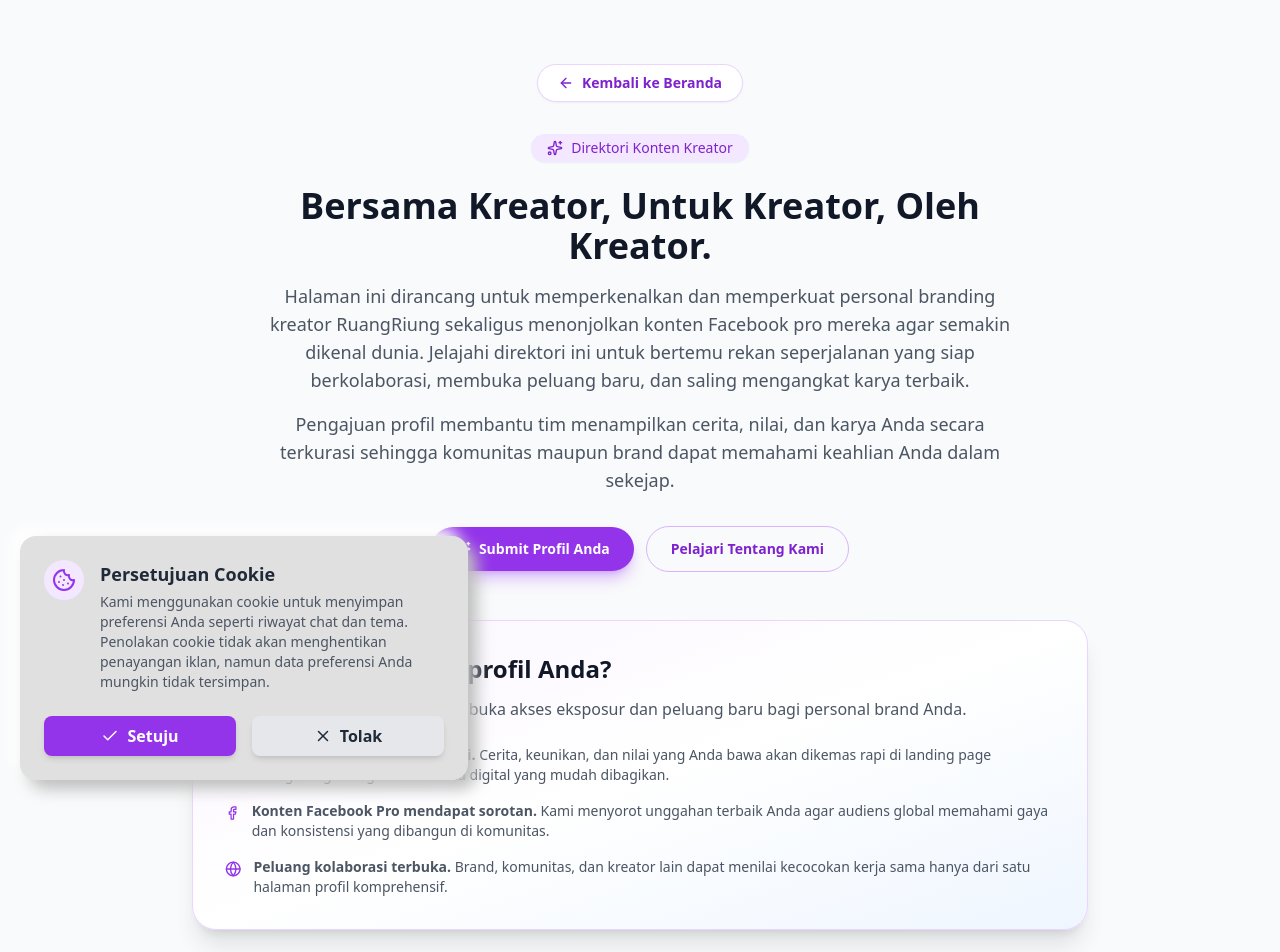
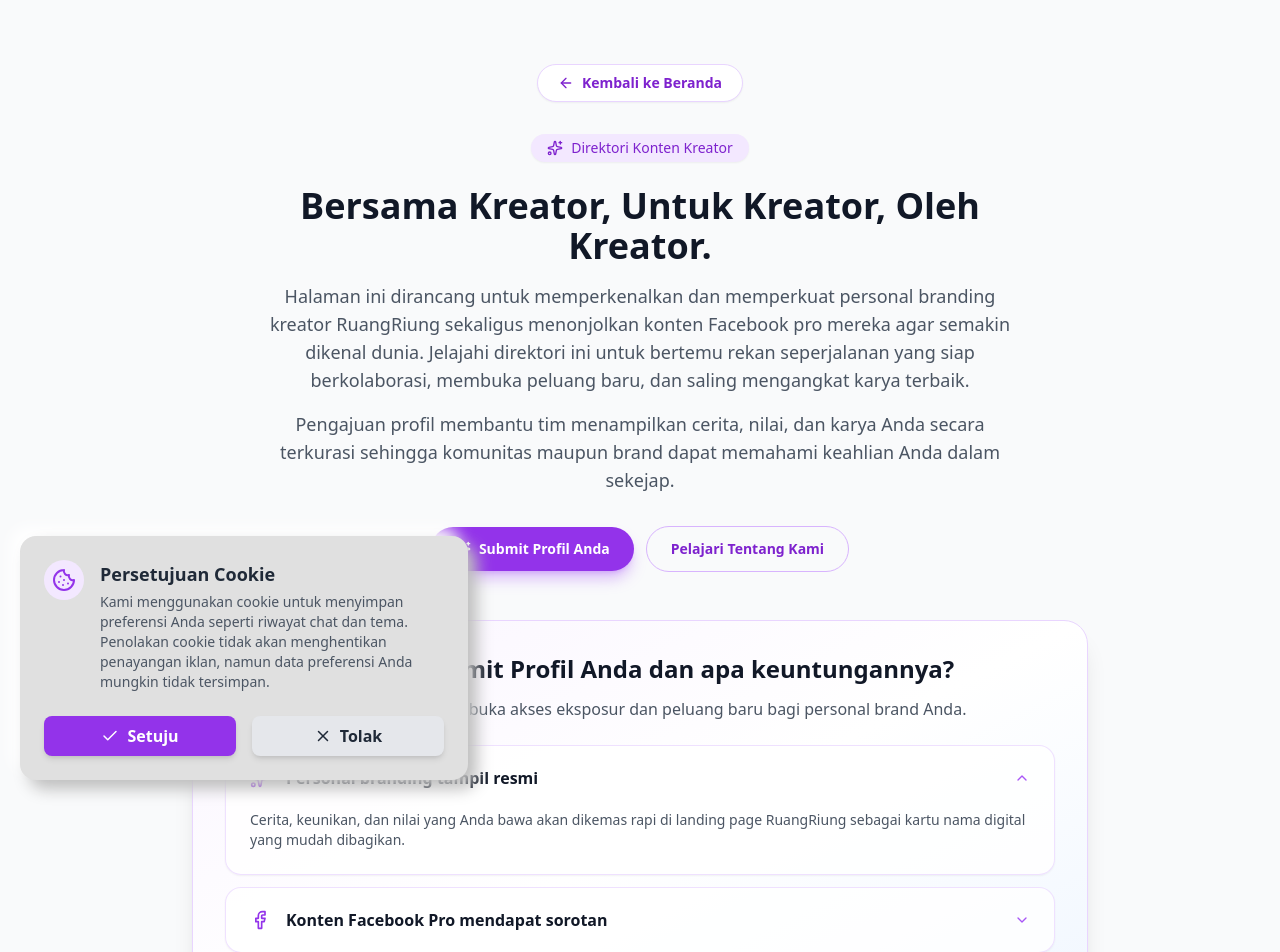
Before and after one commit to ruangriung/ruangriung-generator-app, a Next.js app: page /konten-kreator in a window 1280 px wide. Shown: the top 952 px of the page. Built offline with nearby package versions, Linux system fonts and the light colour scheme; no server answers.

Commit message:
feat: enhance konten kreator benefits

```diff
--- a/app/konten-kreator/page.tsx
+++ b/app/konten-kreator/page.tsx
@@ -6,6 +6,7 @@ import { Fragment, useEffect, useMemo, useState } from 'react';
 import type { LucideIcon } from 'lucide-react';
 import {
   ArrowLeft,
+  ChevronDown,
   Facebook,
   Globe,
   Instagram,
@@ -41,6 +42,12 @@ type SocialKey = keyof SocialLinks;
 type SocialPlatform = {
   key: SocialKey;
   label: string;
+  icon: LucideIcon;
+};
+
+type SubmissionBenefit = {
+  title: string;
+  description: string;
   icon: LucideIcon;
 };
 
@@ -108,6 +115,7 @@ const creators: Creator[] = [
     specialties: ['Workflow Kreatif', 'Eksperimen Lighting', 'Pendampingan'],
     socials: {
       facebook: 'https://web.facebook.com/dery.megana',
+      website: 'https://www.derylau.my.id/',
     },
   },
   {
@@ -178,6 +186,27 @@ const creators: Creator[] = [
   },
 ];
 
+const submissionBenefits: SubmissionBenefit[] = [
+  {
+    title: 'Personal branding tampil resmi',
+    description:
+      'Cerita, keunikan, dan nilai yang Anda bawa akan dikemas rapi di landing page RuangRiung sebagai kartu nama digital yang mudah dibagikan.',
+    icon: Sparkles,
+  },
+  {
+    title: 'Konten Facebook Pro mendapat sorotan',
+    description:
+      'Kami menyorot unggahan terbaik Anda agar audiens global memahami gaya dan konsistensi yang dibangun di komunitas.',
+    icon: Facebook,
+  },
+  {
+    title: 'Peluang kolaborasi terbuka',
+    description:
+      'Brand, komunitas, dan kreator lain dapat menilai kecocokan kerja sama hanya dari satu halaman profil komprehensif.',
+    icon: Globe,
+  },
+];
+
 const ITEMS_PER_PAGE = 6;
 
 const escapeRegExp = (value: string) => {
@@ -241,6 +270,7 @@ const doesCreatorMatchTokens = (creator: Creator, tokens: string[]) => {
 export default function KontenKreatorPage() {
   const [searchQuery, setSearchQuery] = useState('');
   const [currentPage, setCurrentPage] = useState(1);
+  const [activeBenefitIndex, setActiveBenefitIndex] = useState<number | null>(0);
 
   const searchTokens = useMemo(() => {
     const tokens = searchQuery
@@ -287,6 +317,10 @@ export default function KontenKreatorPage() {
   const rangeEnd = hasResults
     ? Math.min(startIndex + ITEMS_PER_PAGE, filteredCount)
     : 0;
+
+  const toggleBenefit = (index: number) => {
+    setActiveBenefitIndex((previous) => (previous === index ? null : index));
+  };
 
   return (
     <main className="min-h-screen bg-gray-50 py-16 dark:bg-gray-950">
@@ -335,30 +369,52 @@ export default function KontenKreatorPage() {
 
         <section className="mt-12">
           <div className="mx-auto max-w-4xl rounded-3xl border border-purple-200 bg-gradient-to-br from-purple-50 via-white to-blue-50 p-8 text-left shadow-xl dark:border-purple-900 dark:from-purple-950 dark:via-gray-950 dark:to-blue-950">
-            <h2 className="text-2xl font-semibold text-gray-900 dark:text-gray-100">Mengapa mengirim profil Anda?</h2>
+            <h2 className="text-2xl font-semibold text-gray-900 dark:text-gray-100">
+              Mengapa harus Submit Profil Anda dan apa keuntungannya?
+            </h2>
             <p className="mt-3 text-base text-gray-600 dark:text-gray-300">
               Submission ke halaman ini membuka akses eksposur dan peluang baru bagi personal brand Anda.
             </p>
-            <ul className="mt-6 space-y-4 text-sm text-gray-600 dark:text-gray-300">
-              <li className="flex gap-3">
-                <Sparkles className="mt-0.5 h-5 w-5 text-purple-600 dark:text-purple-300" />
-                <span>
-                  <strong>Personal branding tampil resmi.</strong> Cerita, keunikan, dan nilai yang Anda bawa akan dikemas rapi di landing page RuangRiung sebagai kartu nama digital yang mudah dibagikan.
-                </span>
-              </li>
-              <li className="flex gap-3">
-                <Facebook className="mt-0.5 h-5 w-5 text-purple-600 dark:text-purple-300" />
-                <span>
-                  <strong>Konten Facebook Pro mendapat sorotan.</strong> Kami menyorot unggahan terbaik Anda agar audiens global memahami gaya dan konsistensi yang dibangun di komunitas.
-                </span>
-              </li>
-              <li className="flex gap-3">
-                <Globe className="mt-0.5 h-5 w-5 text-purple-600 dark:text-purple-300" />
-                <span>
-                  <strong>Peluang kolaborasi terbuka.</strong> Brand, komunitas, dan kreator lain dapat menilai kecocokan kerja sama hanya dari satu halaman profil komprehensif.
-                </span>
-              </li>
-            </ul>
+            <div className="mt-6 space-y-3">
+              {submissionBenefits.map((benefit, index) => {
+                const isOpen = activeBenefitIndex === index;
+                const buttonId = `benefit-trigger-${index}`;
+                const panelId = `benefit-panel-${index}`;
+
+                return (
+                  <div
+                    key={benefit.title}
+                    className="overflow-hidden rounded-2xl border border-purple-200/70 bg-white/80 shadow-sm transition dark:border-purple-800 dark:bg-gray-900/60"
+                  >
+                    <button
+                      type="button"
+                      id={buttonId}
+                      aria-controls={panelId}
+                      aria-expanded={isOpen}
+                      onClick={() => toggleBenefit(index)}
+                      className="flex w-full items-center gap-4 px-6 py-5 text-left transition hover:bg-purple-50/60 focus:outline-none focus-visible:ring-2 focus-visible:ring-purple-500 focus-visible:ring-offset-2 focus-visible:ring-offset-purple-100 dark:hover:bg-purple-900/30 dark:focus-visible:ring-offset-gray-950"
+                    >
+                      <benefit.icon className="h-5 w-5 text-purple-600 dark:text-purple-300" />
+                      <span className="flex-1 text-base font-semibold text-gray-900 dark:text-gray-100">
+                        {benefit.title}
+                      </span>
+                      <ChevronDown
+                        className={`h-4 w-4 text-purple-500 transition-transform duration-200 dark:text-purple-300 ${isOpen ? '-rotate-180' : ''}`}
+                      />
+                    </button>
+                    <div
+                      id={panelId}
+                      role="region"
+                      aria-labelledby={buttonId}
+                      aria-hidden={!isOpen}
+                      className={`px-6 pb-6 text-sm text-gray-600 transition-all duration-200 ease-out dark:text-gray-300 ${isOpen ? 'block' : 'hidden'}`}
+                    >
+                      {benefit.description}
+                    </div>
+                  </div>
+                );
+              })}
+            </div>
           </div>
         </section>
 
```
